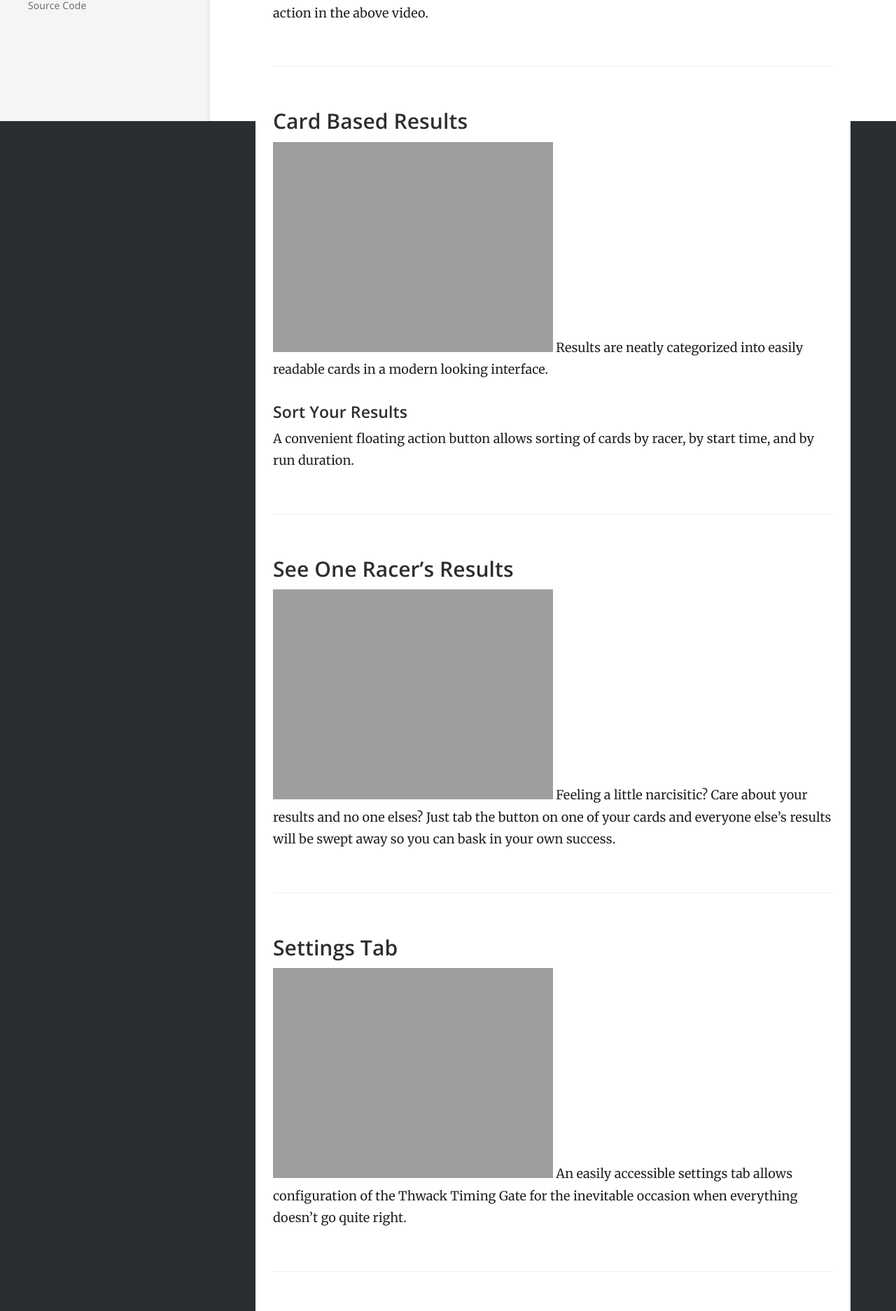
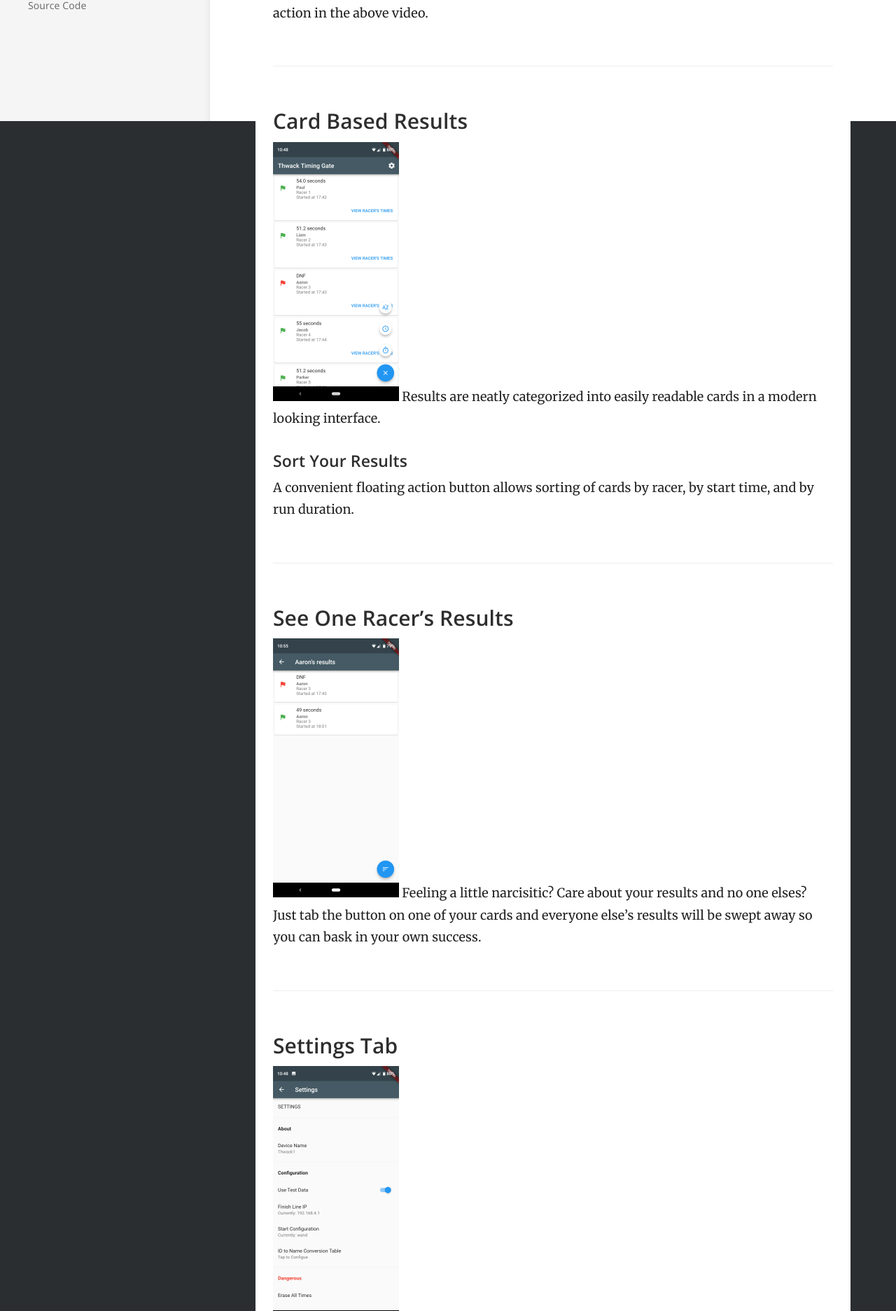
Before and after one commit to P-bibs/ThwackTimingSystems.github.io, a Jekyll site: the page built from _docs/3mobileApp/overview.md, in a window 1280 px wide. Shown: the part 727-2600 px from the top of the page at 70% size. Built offline with Jekyll 4.4.1, drawn with Linux system fonts in a browser that asks for light colours.

Commit message:
added html instead of image markdown

```diff
--- a/_docs/3mobileApp/overview.md
+++ b/_docs/3mobileApp/overview.md
@@ -11,20 +11,20 @@
 The Thwack Timing Gate mobile app allows the retrieval and sorting of data, as well as configuraiton of the timing gate itself. Below are a few key features, which can be seen in action in the above video.
 
 ### Card Based Results
-![](/images/app/sortView.png =370x180)
+<img src="/images/app/sortView.png" width="180" height="370"/>
 Results are neatly categorized into easily readable cards in a modern looking interface.
 
 #### Sort Your Results
 A convenient floating action button allows sorting of cards by racer, by start time, and by run duration.
 
 ### See One Racer's Results
-![](/images/app/oneRacerView.png =370x180)
+<img src="/images/app/oneRacerView.png" width="180" height="370"/>
 Feeling a little narcisitic? Care about your results and no one elses? Just tab the button on one of your cards and everyone else's results will be swept away so you can bask in your own success.
 
 ### Settings Tab
-![](/images/app/settingsView.png =370x180)
+<img src="/images/app/settingsView.png" width="180" height="370"/>
 An easily accessible settings tab allows configuration of the Thwack Timing Gate for the inevitable occasion when everything doesn't go quite right.
 
 ### Id to Name Conversion Table
-![](/images/app/idToNameTable.png =370x180)
+<img src="/images/app/idToNameTable.png" width="180" height="370"/>
 The start line features a keypad for racers to punch in their IDs. Use this interface to edit the table that converts these IDs to actual racer names.
```
